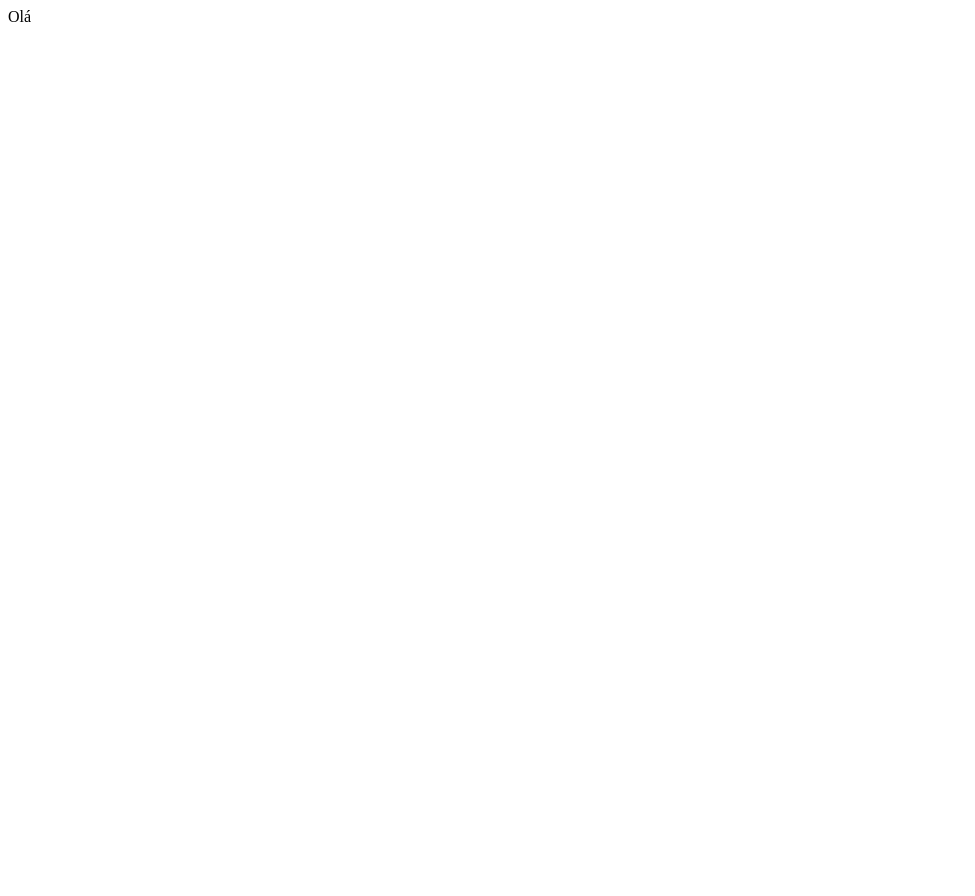
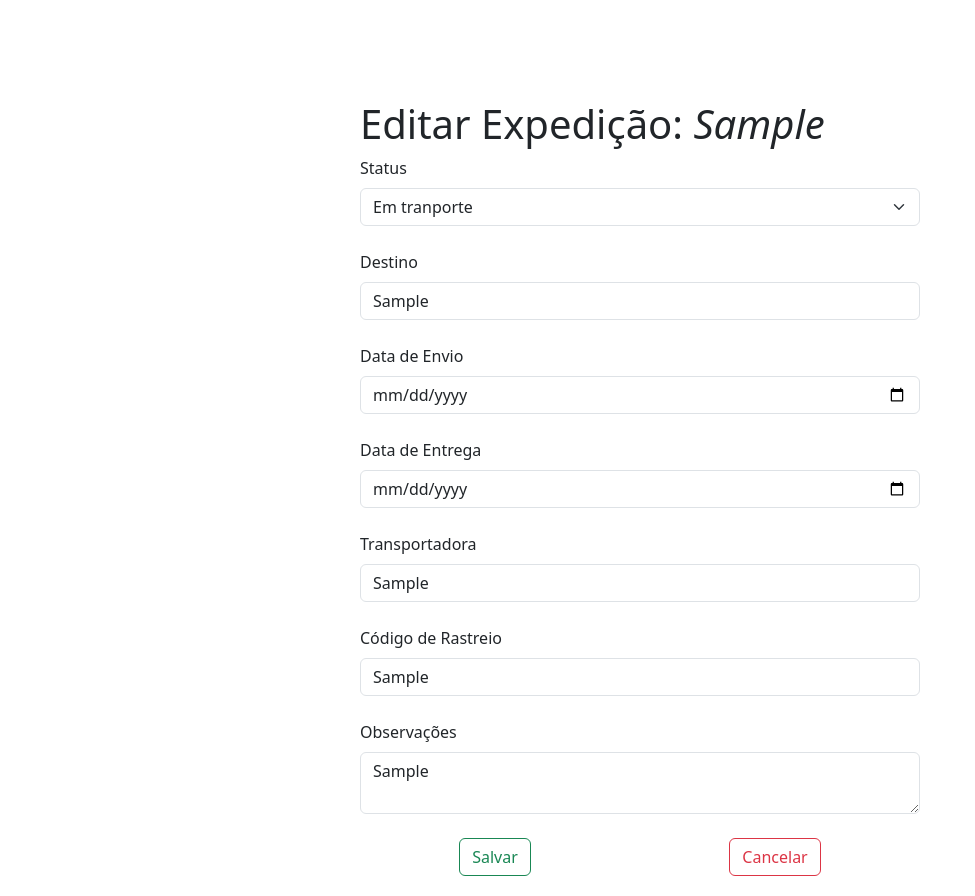
Before and after one commit to BL4Z321/Ordens, a Django app: page /expedicao/gestor/editar_expedicao/1 in a window 1280 px wide. Before the commit the part shown is almost empty. Shown: the whole page, without its empty margins (0-975 px from the left). Before the commit the page ends 22 px from the top, so only its background shows below. Run offline with Django 5.2, Linux system fonts and the light colour scheme; a user stored in the database is signed in; tables that the repository leaves empty hold one stand-in row (values such as "Sample post").

Commit message:
Automação das OPs com Expedições

```diff
--- a/expedicao/templates/gestor/editar_expedicao.html
+++ b/expedicao/templates/gestor/editar_expedicao.html
@@ -1 +1,52 @@
-Olá
+{% extends 'base.html' %}
+{%block title %}Editar Expedição{% endblock %}
+{% block body %}
+<div style="max-width: 600px; margin: 0 auto; padding: 20px; margin-top:10vh;">
+    <h1>Editar Expedição: <i>{{ expedicao.ordem.cod_op }}</i></h1>
+    <form method="POST"> {% csrf_token %}
+        <label class="form-label">Status</label>
+        <select class="form-select" name="status">
+            {% for value, label in status %}
+                <option value="{{ value }}" {% if value == expedicao.status %}selected{% endif %}>{{ label }}</option>
+            {% endfor %}
+        </select>
+
+        <br>
+
+        <label class="form-label">Destino</label>
+        <input class="form-control" type="text" name="destino" value="{{ expedicao.destino }}">
+
+        <br>
+
+        <label class="form-label">Data de Envio</label>
+        <input class="form-control" type="date" name="data_envio" value="{{ expedicao.data_envio }}">
+
+        <br>
+
+        <label class="form-label">Data de Entrega</label>
+        <input class="form-control" type="date" name="data_entrega" value="{{ expedicao.data_entrega }}">
+
+        <br>
+
+        <label class="form-label">Transportadora</label>
+        <input class="form-control" type="text" name="transportadora" value="{{ expedicao.transportadora }}">
+
+        <br>
+
+        <label class="form-label">Código de Rastreio</label>
+        <input class="form-control" type="text" name="cod_rastreio" value="{{ expedicao.cod_rastreio }}">
+
+        <br>
+
+        <label class="form-label">Observações</label>
+        <textarea class="form-control" name="observacoes">{{ expedicao.observacoes }}</textarea>
+
+        <br>
+
+        <div style="display: flex; flex-wrap: wrap; justify-content: space-around;">
+            <button type="submit" class="btn btn-outline-success">Salvar</button>
+            <a href="{% url 'listar_expedicoes' %}" class="btn btn-outline-danger">Cancelar</a>
+        </div>
+    </form>
+</div>
+{% endblock body %}
```
